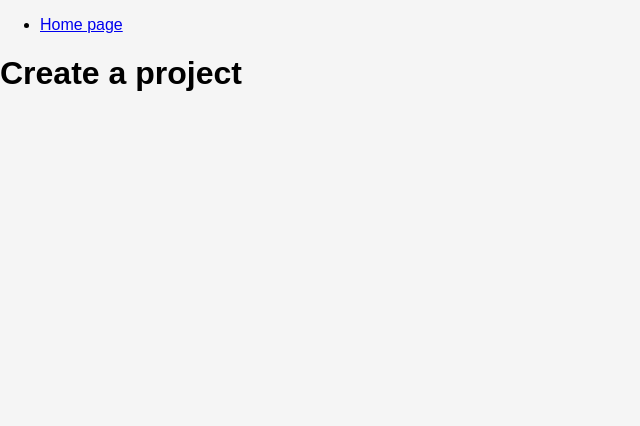
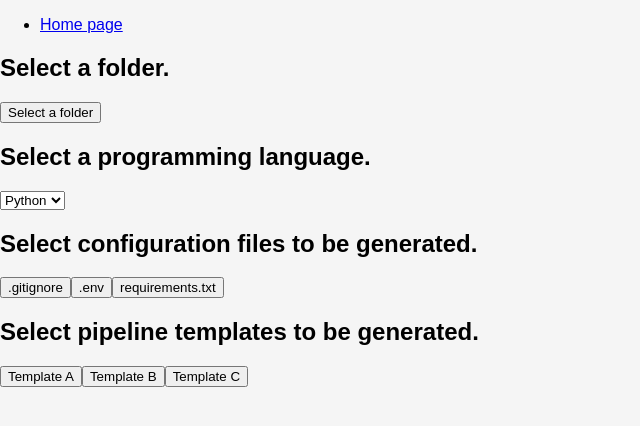
Before and after one commit to Happy-Learning-Zoo-of-Computer-Science/ResiliFlow, a React (Vite) app: page /create-project in a window 1280 px wide. Shown: the top 426 px of the page, without its empty margins (0-640 px from the left). Built offline with nearby package versions, Linux system fonts and the light colour scheme.

Commit message:
Add create project demo page.

```diff
--- /dev/null
+++ b/electron/preload.cjs
@@ -0,0 +1,5 @@
+const { contextBridge, ipcRenderer } = require("electron");
+
+contextBridge.exposeInMainWorld('electronAPI', {
+  selectFolder: () => ipcRenderer.invoke("select-folder"),
+});
--- /dev/null
+++ b/src/components/select_project/CreateProject.jsx
@@ -0,0 +1,28 @@
+import { useState } from "react"
+import SelectFolder from "./SelectFolder"
+import SelectLanguage from "./SelectLanguage"
+import SelectConfigurations from "./SelectConfigurations"
+import SelectTemplates from "./SelectTemplates"
+
+const CreateProject = () => {
+
+    const [folderPath, setFolderPath] = useState();
+    const [selectedLanguage, setSelectedLanguage] = useState();
+    const [selectedConfigurations, setSelectedConfigurations] = useState([]);
+    const [selectedTemplates, setSelectedTemplates] = useState([]);
+
+    console.log(selectedLanguage);
+    console.log(selectedConfigurations);
+    console.log(selectedTemplates);
+
+    return (
+        <div>
+            <SelectFolder folderPath={folderPath} setFolderPath={setFolderPath}/>
+            <SelectLanguage selectedLanguage={selectedLanguage} setSelectedLanguage={setSelectedLanguage}/>
+            <SelectConfigurations selectedLanguage={selectedLanguage} setSelectedConfigurations={setSelectedConfigurations}/>
+            <SelectTemplates selectedLanguage={selectedLanguage} setSelectedTemplates={setSelectedTemplates}/>
+        </div>
+    )
+};
+
+export default CreateProject;
--- /dev/null
+++ b/src/components/select_project/SelectConfigurations.jsx
@@ -0,0 +1,51 @@
+import { useState, useEffect } from "react"
+
+/**
+ * Show a checklist of avaliable configuration files of selected language.
+ * @param {*} selectedLanguage Selected programming language.
+ * @param {*} setSelectedConfigurations A state setter.
+ * @returns
+ */
+const SelectConfigurations = ( {selectedLanguage,  setSelectedConfigurations} ) => {
+
+    const [configurations, setConfigurations] = useState([]);
+    useEffect(() => {
+        const loadConfigurations = async () => {
+            setConfigurations(await fetchConfigurations(selectedLanguage));
+        };
+        loadConfigurations();
+    }, []);
+
+    const handle = (configuration) => {
+        setSelectedConfigurations((previousSelected) => {
+            if (previousSelected.includes(configuration)) {
+                return previousSelected.filter((selected) => selected !== configuration);
+            } else {
+                return [...previousSelected, configuration];
+            }
+        });
+    };
+
+    return (
+        <div>
+            <h2>Select configuration files to be generated. </h2>
+            {configurations.map((configuration, index) => (
+                <button key={configuration} onClick={() => handle(configuration)}>{configuration}</button>
+            ))}
+        </div>
+    );
+
+};
+
+/**
+ * Get available configuration files for the language.
+ * @param {*} selectedLanguage A supported programming language.
+ * @returns A list of available configuration files.
+ */
+const fetchConfigurations = async (selectedLanguage) => {
+
+    return [".gitignore", ".env", "requirements.txt"];
+
+};
+
+export default SelectConfigurations;
--- /dev/null
+++ b/src/components/select_project/SelectFolder.jsx
@@ -0,0 +1,21 @@
+/**
+ * Browse, select a folder, and store its path.
+ * @param {*} setFolderPath A state setter.
+ * @returns A file browser.
+ */
+const SelectFolder = ( {folderPath, setFolderPath} ) => {
+
+    const handle = async () => {
+        const folderPath = await window.electronAPI.selectFolder();
+        setFolderPath(folderPath);
+    }
+
+    return (
+        <div>
+            <h2> Select a folder.</h2>
+            <button key="Select a folder" onClick={handle}>{folderPath ? folderPath : "Select a folder"}</button>
+        </div>
+    );
+};
+
+export default SelectFolder;
--- /dev/null
+++ b/src/components/select_project/SelectLanguage.jsx
@@ -0,0 +1,41 @@
+import { useState, useEffect } from "react"
+
+/**
+ * Get an available language list from the server and build a select element.
+ * @param {*} selectedLanguage Selected language.
+ * @param {*} setSelectedLanguage A state setter.
+ * @returns A select list.
+ */
+const SelectLanguage = ( {selectedLanguage, setSelectedLanguage} ) => {
+
+    const [languages, setLanguages] = useState([]);
+    useEffect(() => {
+        const loadLanguages = async () => {
+            setLanguages(await fetchLanguages());
+            setSelectedLanguage(languages[0]);
+        };
+        loadLanguages();
+    }, []);
+
+    return (
+        <div>
+            <h2>Select a programming language.</h2>
+            <select id="language-select" value={selectedLanguage} onChange={(event) => setSelectedLanguage(event.target.value)}>
+                {languages.map((language, index) => (
+                    <option key={index} value={language}>{language}</option>
+                ))}
+            </select>
+        </div>
+    )
+
+};
+
+/**
+ * Get available languages.
+ * @returns A list of avaliable languages.
+ */
+const fetchLanguages = async () => {
+    return ["Python", "node.js"]
+}
+
+export default SelectLanguage;
--- a/src/pages/ChooseProject.jsx
+++ b/src/components/select_project/SelectProject.jsx
@@ -1,7 +1,7 @@
 import React from "react";
 import { Link } from "react-router-dom";
 
-const ChooseProject = () => {
+const SelectProject = () => {
     return (
         <div>
             <ul>
@@ -13,4 +13,4 @@ const ChooseProject = () => {
     );
 };
 
-export default ChooseProject;
+export default SelectProject;
--- /dev/null
+++ b/src/components/select_project/SelectTemplates.jsx
@@ -0,0 +1,51 @@
+import { useEffect, useState } from "react"
+
+/**
+ * Show a checklist of avaliable templates of selected language.
+ * @param {*} selectedLanguage Selected language.
+ * @param {*} setSelectedTemplates A state setter.
+ * @returns
+ */
+const SelectTemplates = ( {selectedLanguage, setSelectedTemplates} ) => {
+
+    const [templates, setTemplates] = useState([]);
+    useEffect(() => {
+        const loadTemplates = async () => {
+            setTemplates(await fetchTemplates(selectedLanguage));
+        };
+        loadTemplates();
+    }, []);
+
+    const handle = (template) => {
+        setSelectedTemplates((previousSelected) => {
+            if (previousSelected.includes(template)) {
+                return previousSelected.filter((selected) => selected !== template);
+            } else {
+                return [...previousSelected, template];
+            }
+        });
+    };
+
+    return (
+        <div>
+            <h2>Select pipeline templates to be generated. </h2>
+            {templates.map((template, index) => (
+                <button key={template} onClick={() => handle(template)}>{template}</button>
+            ))}
+        </div>
+    );
+
+};
+
+/**
+ * Get available pipeline templates for the language.
+ * @param {*} selectedLanguage A supported programming language.
+ * @returns A list of available pipeline templates.
+ */
+const fetchTemplates = async (selectedLanguage) => {
+
+    return ["Template A", "Template B", "Template C"];
+
+};
+
+export default SelectTemplates;
--- a/src/pages/CreateProject.jsx
+++ /dev/null
@@ -1,5 +0,0 @@
-const CreateProject = () => {
-    return <h1>Create a project</h1>
-};
-
-export default CreateProject;
```
Also changed, not shown: electron/main.js (+13 -4 lines), src/App.jsx (+4 -4 lines), src/components/select_project/ImportProject.jsx (renamed from src/pages/ImportProject.jsx), src/components/select_project/LoadProject.jsx (renamed from src/pages/LoadProject.jsx).
